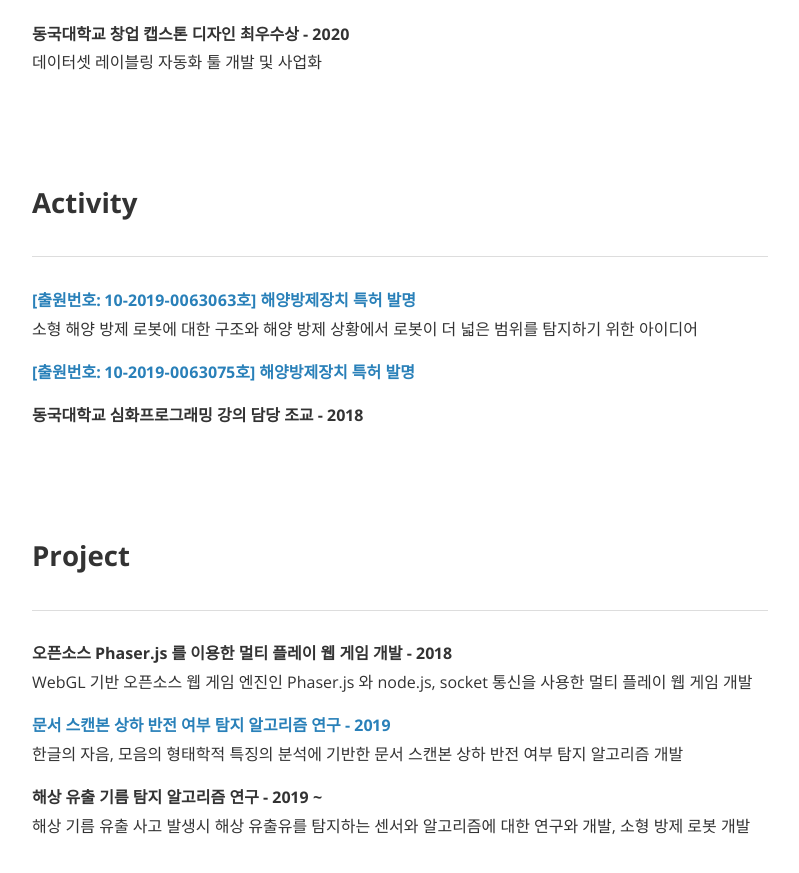
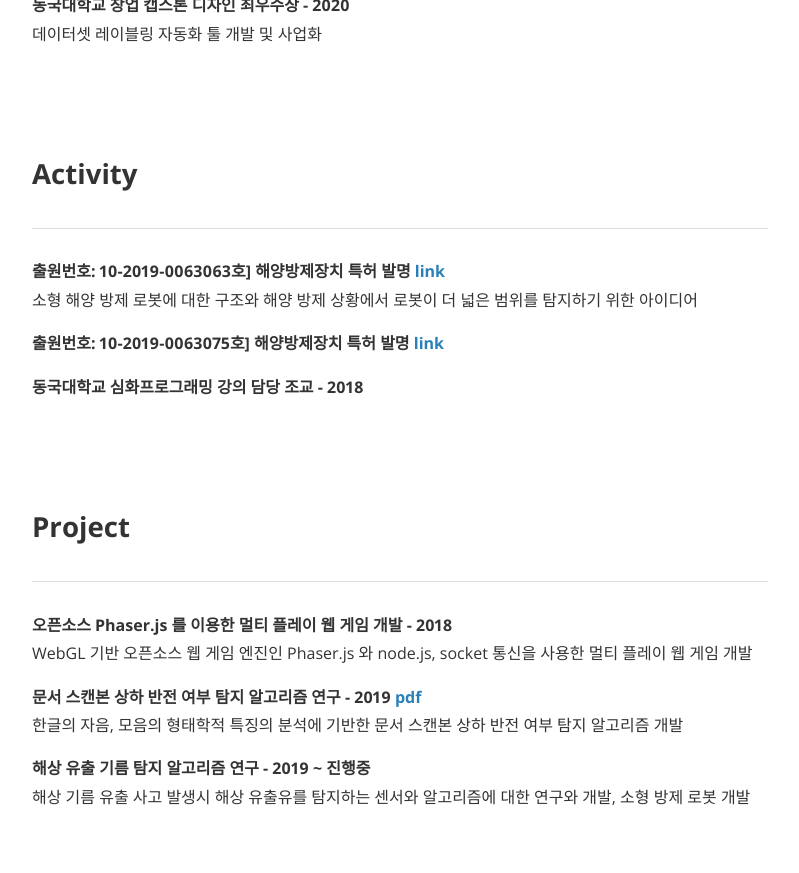
Before and after one commit to injae-kim/injae-kim.github.io, a Jekyll site: the page built from about.md, in a window 1280 px wide and 900 px high, scrolled down 2482 px. Shown: the top 873 px of the window, without its empty margins (240-1039 px from the left). Built offline with Jekyll 4.4.1, drawn with Linux system fonts in a browser that asks for light colours; nearby versions of some CDN libraries; some web fonts are replaced; some of the changed text lies outside the part shown.

Commit message:
fix post

```diff
--- a/about.md
+++ b/about.md
@@ -47,15 +47,11 @@ permalink: /about/
 
 ---
 
-**청각장애인이 운행하는 [고요한택시](http://www.goyohantaxi.com/) 애플리케이션 개발자** - 2018 ~ 2019<br/>
+**청각장애인이 운행하는 고요한택시 애플리케이션 개발자** - 2018 ~ 2019<br/>고요한택시 서비스 애플리케이션 개발, web fullstack 개발<br/>
+[고요한택시 관련 기사](http://news1.kr/articles/?3786791), [고요한택시 관련 포스트](https://blog.naver.com/kead1/221677118935)
 
-고요한택시 서비스 애플리케이션 개발, web fullstack 개발<br/>
-[고요한택시 관련 기사](http://news1.kr/articles/?3786791), [고요한택시 관련 포스트](https://blog.naver.com/kead1/221677118935)<br/>
-
-**청청바다를 공유하는 팀 [쉐코](http://sheco.co) SW 엔지니어** - 2019 ~ 재직중<br/>
-
-해상 유출 기름 회수 로봇, 해상 유출유 인식 SW 개발<br/>
-[쉐코 관련 기사](https://www.yna.co.kr/view/AKR20190628149500065?input=1195m), [쉐코 소개 영상](https://www.youtube.com/watch?v=V6j5l5dnHDc)<br/>
+**청청바다를 공유하는 팀 쉐코SW 엔지니어** - 2019 ~ 재직중<br/>해상 유출 기름 회수 로봇, 해상 유출유 인식 SW 개발<br/>
+[쉐코 관련 기사](https://www.yna.co.kr/view/AKR20190628149500065?input=1195m), [쉐코 소개 영상](https://www.youtube.com/watch?v=V6j5l5dnHDc)
 
 <br/>
 
@@ -96,10 +92,10 @@ permalink: /about/
 
 ---
 
-**[[출원번호: 10-2019-0063063호] 해양방제장치 특허 발명](https://doi.org/10.8080/1020190063063)**<br/>
+**출원번호: 10-2019-0063063호] 해양방제장치 특허 발명 [link](https://doi.org/10.8080/1020190063063)**<br/>
 소형 해양 방제 로봇에 대한 구조와 해양 방제 상황에서 로봇이 더 넓은 범위를 탐지하기 위한 아이디어
 
-**[[출원번호: 10-2019-0063075호] 해양방제장치 특허 발명](https://doi.org/10.8080/1020190063075)**
+**출원번호: 10-2019-0063075호] 해양방제장치 특허 발명 [link](https://doi.org/10.8080/1020190063075)**
 
 **동국대학교 심화프로그래밍 강의 담당 조교 - 2018**
 
@@ -114,10 +110,10 @@ permalink: /about/
 **오픈소스 Phaser.js 를 이용한 멀티 플레이 웹 게임 개발 - 2018**<br/>
 WebGL 기반 오픈소스 웹 게임 엔진인 Phaser.js 와 node.js, socket 통신을 사용한 멀티 플레이 웹 게임 개발
 
-**[문서 스캔본 상하 반전 여부 탐지 알고리즘 연구 - 2019](https://injae-kim.github.io/assets/about_me/2019-2학기_개별연구_최종보고서.pdf)**<br/>
+**문서 스캔본 상하 반전 여부 탐지 알고리즘 연구 - 2019 [pdf](https://injae-kim.github.io/assets/about_me/2019-2학기_개별연구_최종보고서.pdf)**<br/>
 한글의 자음, 모음의 형태학적 특징의 분석에 기반한 문서 스캔본 상하 반전 여부 탐지 알고리즘 개발
 
-**해상 유출 기름 탐지 알고리즘 연구 - 2019 ~**<br/>
+**해상 유출 기름 탐지 알고리즘 연구 - 2019 ~ 진행중**<br/>
 해상 기름 유출 사고 발생시 해상 유출유를 탐지하는 센서와 알고리즘에 대한 연구와 개발, 소형 방제 로봇 개발
 
 <br/>
```
